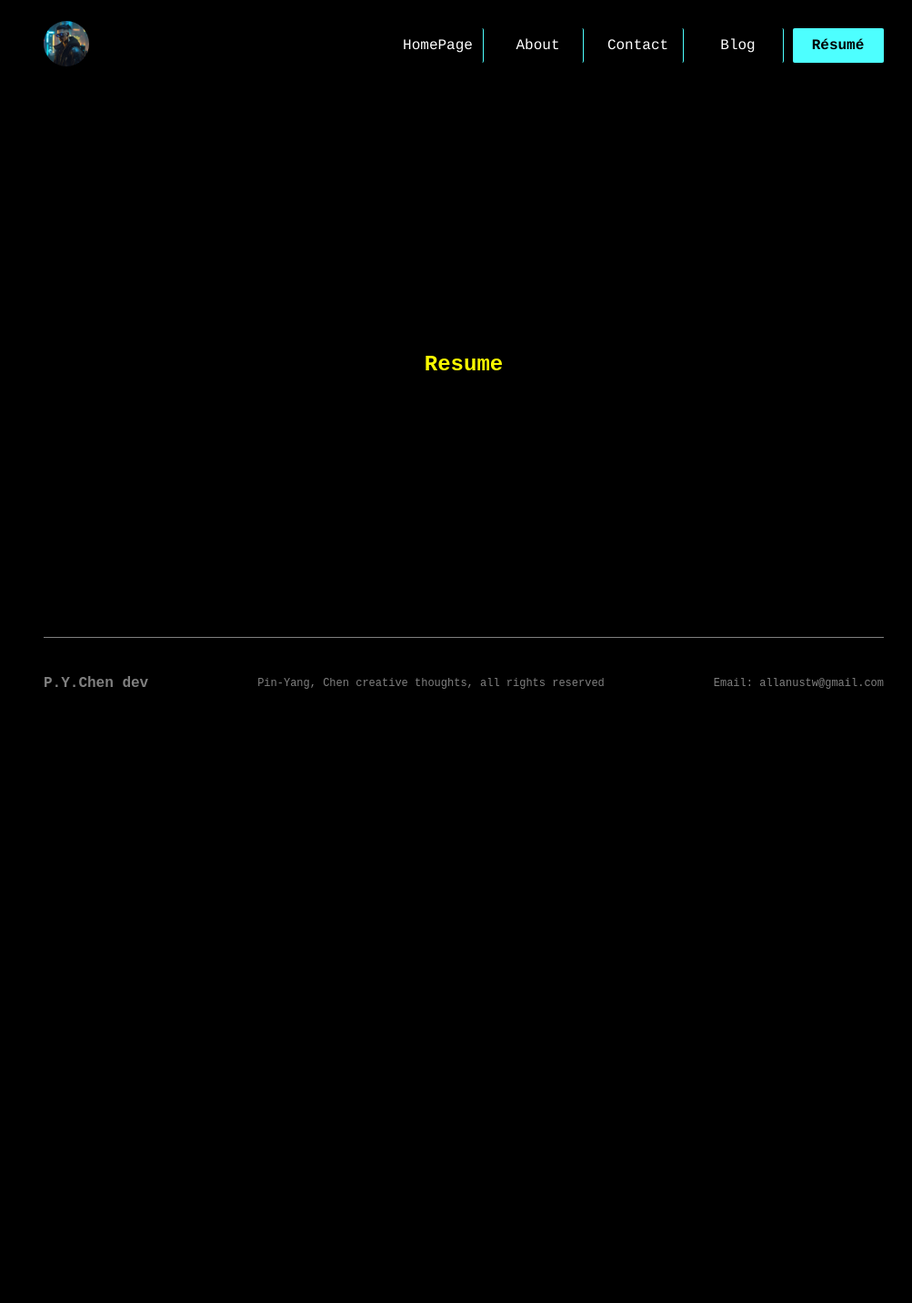
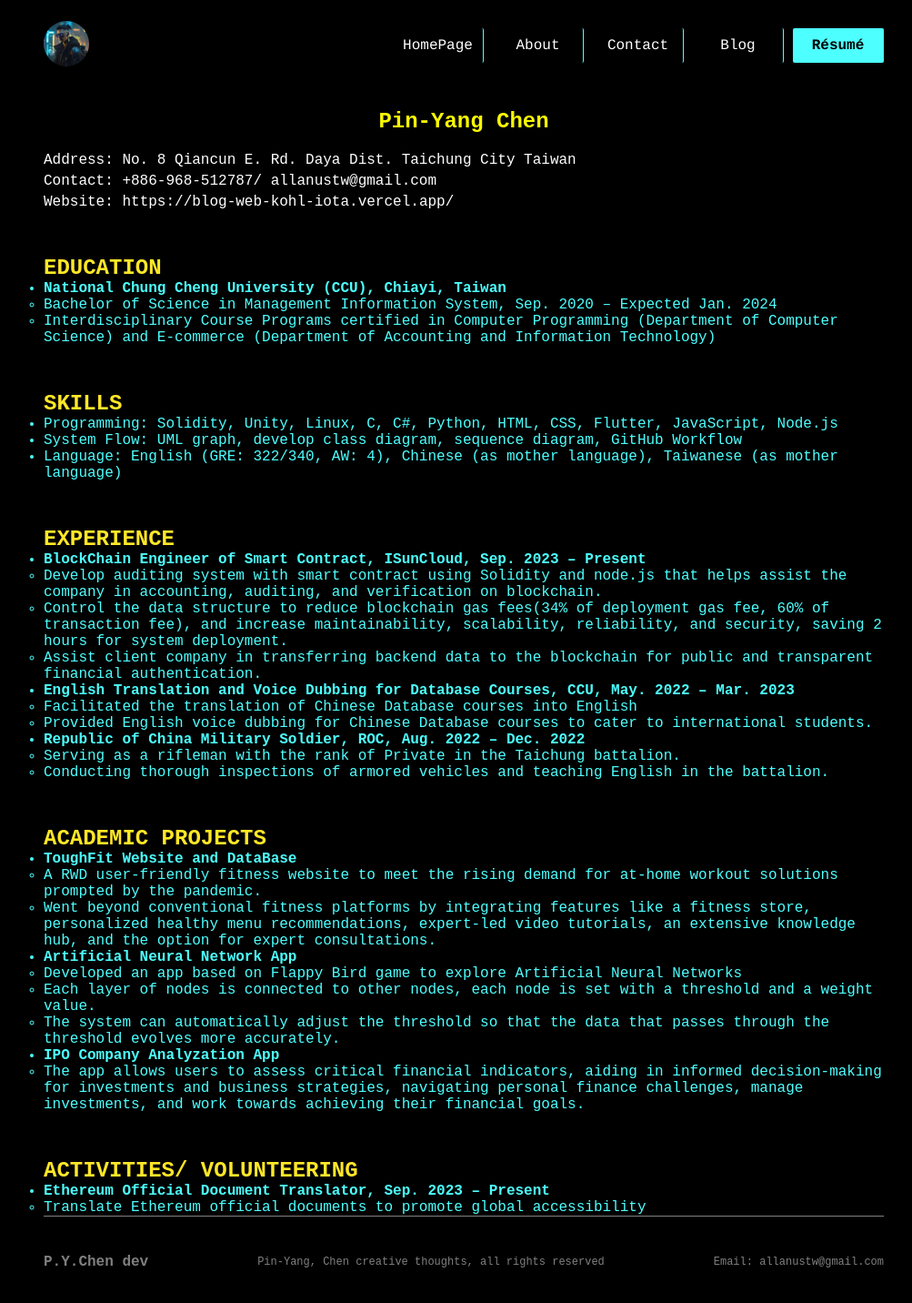
Before and after one commit to YangIsCoding/Blog_Web, a Next.js app: page /resume in a window 1280 px wide. Shown: the top 1432 px of the page at 91% size, without its empty margins (130-1133 px from the left). Before the commit the page ends 800 px from the top, so only its background shows below. Built offline with nearby package versions, Linux system fonts and the light colour scheme.

Commit message:
add resume

```diff
--- a/src/app/resume/page.jsx
+++ b/src/app/resume/page.jsx
@@ -1,7 +1,70 @@
 const resume = () => {
     return (
         <div>
-            <h1>Resume</h1>
+            <h1 id="pin-yang-chen">Pin-Yang Chen</h1>
+<p>Address: No. 8 Qiancun E. Rd. Daya Dist. Taichung City Taiwan </p>
+<p>Contact: +886-968-512787/ allanustw@gmail.com </p>
+<p>Website: <a href="https://blog-web-kohl-iota.vercel.app/">https://blog-web-kohl-iota.vercel.app/</a></p>
+<h2 id="education">EDUCATION</h2>
+<ul>
+<li><strong>National Chung Cheng University (CCU), Chiayi, Taiwan</strong><ul>
+<li>Bachelor of Science in Management Information System, Sep. 2020 – Expected Jan. 2024</li>
+<li>Interdisciplinary Course Programs certified in Computer Programming (Department of Computer Science) and E-commerce (Department of Accounting and Information Technology)</li>
+</ul>
+</li>
+</ul>
+<h2 id="skills">SKILLS</h2>
+<ul>
+<li>Programming: Solidity, Unity, Linux, C, C#, Python, HTML, CSS, Flutter, JavaScript, Node.js</li>
+<li>System Flow: UML graph, develop class diagram, sequence diagram, GitHub Workflow</li>
+<li>Language: English (GRE: 322/340, AW: 4), Chinese (as mother language), Taiwanese (as mother language)</li>
+</ul>
+<h2 id="experience">EXPERIENCE</h2>
+<ul>
+<li><strong>BlockChain Engineer of Smart Contract, ISunCloud, Sep. 2023 – Present</strong><ul>
+<li>Develop auditing system with smart contract using Solidity and node.js that helps assist the company in accounting, auditing, and verification on blockchain. </li>
+<li>Control the data structure to reduce blockchain gas fees(34% of deployment gas fee, 60% of transaction fee), and increase maintainability, scalability, reliability, and security, saving 2 hours for system deployment.</li>
+<li>Assist client company in transferring backend data to the blockchain for public and transparent financial authentication.</li>
+</ul>
+</li>
+<li><strong>English Translation and Voice Dubbing for Database Courses, CCU, May. 2022 – Mar. 2023</strong><ul>
+                    <li>Facilitated the translation of Chinese Database courses into English</li>
+                    <li>Provided English voice dubbing for Chinese Database courses to cater to international students.</li>
+</ul>
+</li>
+<li><strong>Republic of China Military Soldier, ROC, Aug. 2022 – Dec. 2022</strong><ul>
+                    <li>Serving as a rifleman with the rank of Private in the Taichung battalion.</li>
+                    <li>Conducting thorough inspections of armored vehicles and teaching English in the battalion.</li>
+</ul>
+</li>
+</ul>
+<h2 id="academic-projects">ACADEMIC PROJECTS</h2>
+<ul>
+<li><strong>ToughFit Website and DataBase</strong><ul>
+                    <li>A RWD user-friendly fitness website to meet the rising demand for at-home workout solutions prompted by the pandemic.</li>
+                    <li>Went beyond conventional fitness platforms by integrating features like a fitness store, personalized healthy menu recommendations, expert-led video tutorials, an extensive knowledge hub, and the option for expert consultations.
+</li>
+</ul>
+</li>
+<li><strong>Artificial Neural Network App</strong><ul>
+                    <li>Developed an app based on Flappy Bird game to explore Artificial Neural Networks</li>
+                    <li>Each layer of nodes is connected to other nodes, each node is set with a threshold and a weight value.</li>
+                    <li>The system can automatically adjust the threshold so that the data that passes through the threshold evolves more accurately.</li>
+</ul>
+</li>
+<li><strong>IPO Company Analyzation App</strong><ul>
+<li>The app allows users to assess critical financial indicators, aiding in informed decision-making for investments and business strategies, navigating personal finance challenges, manage investments, and work towards achieving their financial goals.</li>
+</ul>
+</li>
+</ul>
+<h2 id="activities-volunteering">ACTIVITIES/ VOLUNTEERING</h2>
+<ul>
+<li><strong>Ethereum Official Document Translator, Sep. 2023 – Present</strong><ul>
+<li>Translate Ethereum official documents to promote global accessibility</li>
+</ul>
+</li>
+</ul>
+
         </div>
     );
 }
```
